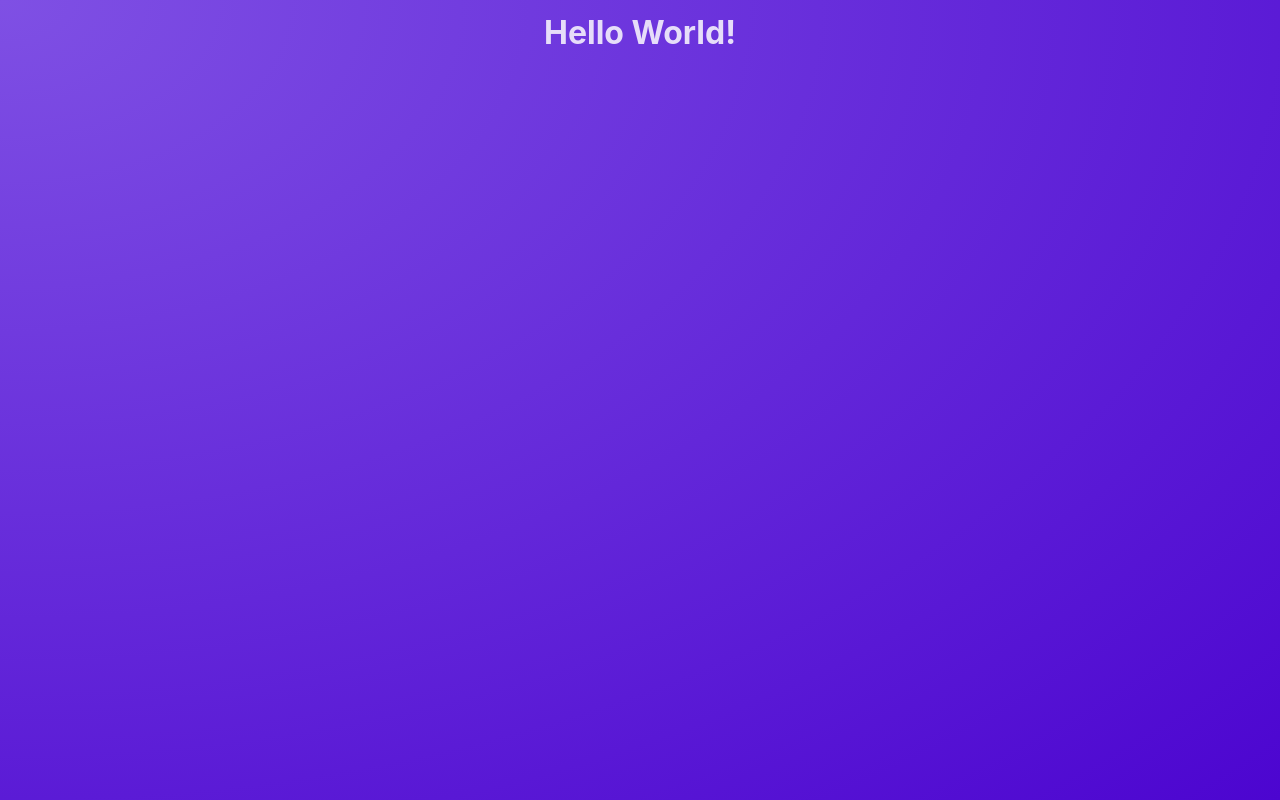
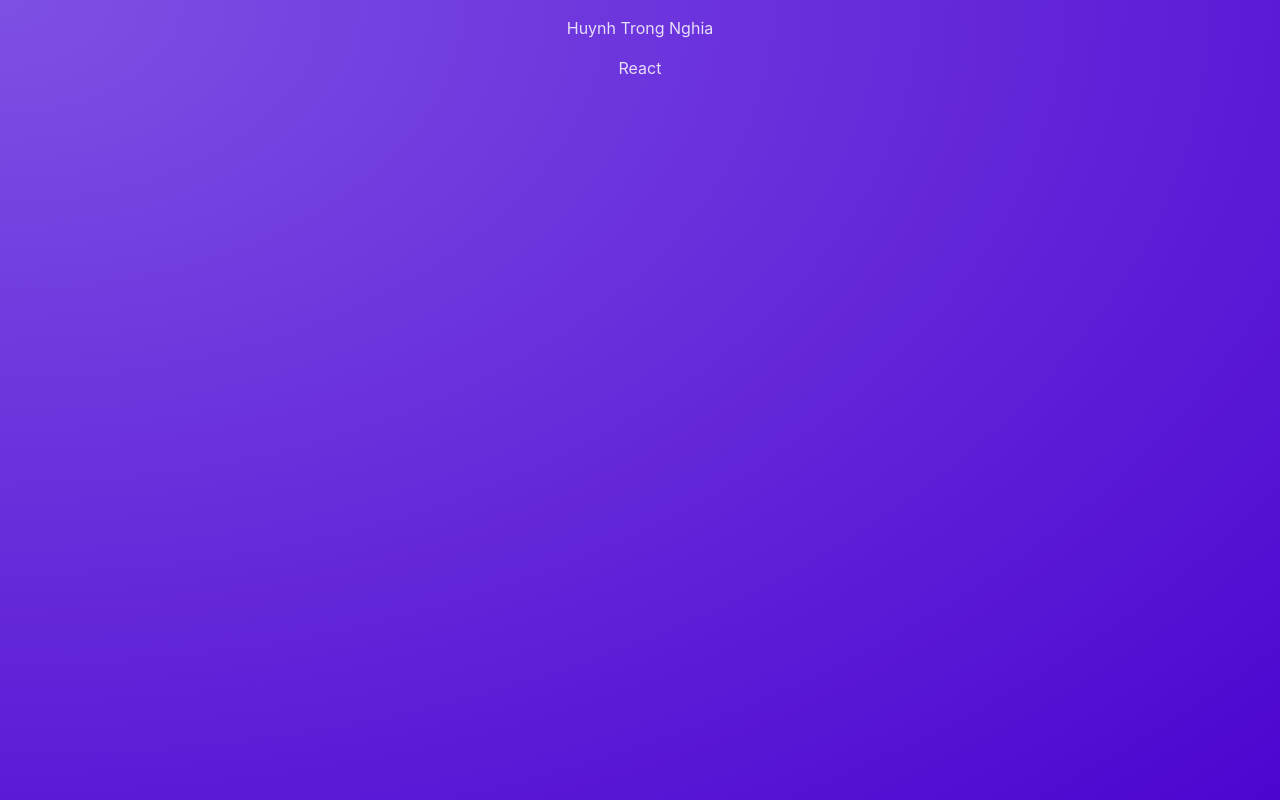
Before and after one commit to TrongNghia-17/react-crash-course, a React (Vite) app: page / in a window 1280 px wide. Built offline with nearby package versions, Linux system fonts and the light colour scheme.

Commit message:
video 18

```diff
--- a/src/App.jsx
+++ b/src/App.jsx
@@ -1,5 +1,7 @@
+import Post from "./components/Post";
+
 function App() {
-  return <h1>Hello World!</h1>;
+  return <Post />;
 }
 
 export default App;
--- /dev/null
+++ b/src/components/Post.jsx
@@ -0,0 +1,8 @@
+function Post() {
+    return <div>
+        <p>Huynh Trong Nghia</p>
+        <p>React</p>
+    </div>
+}
+
+export default Post;
```
